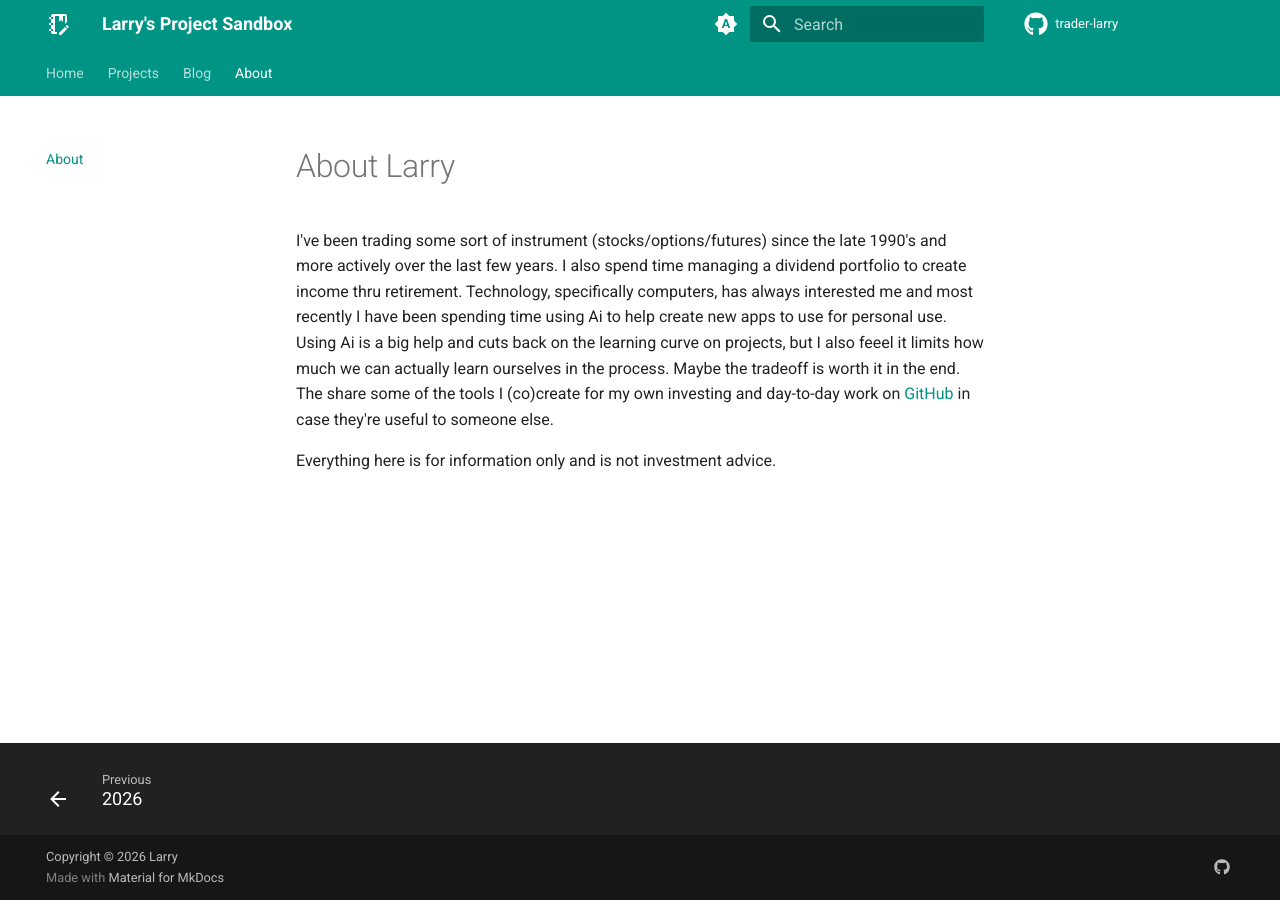
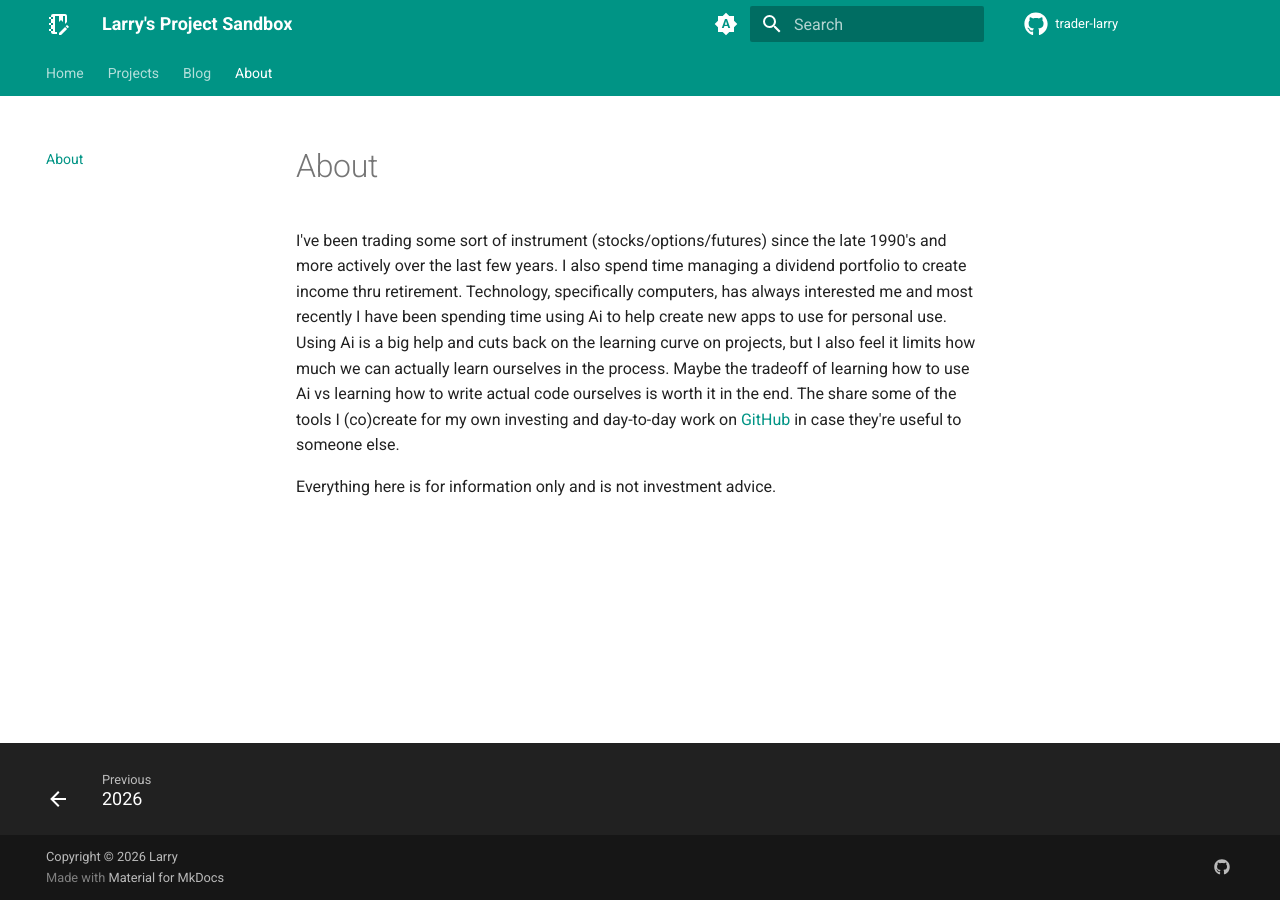
Before and after one commit to trader-larry/trader-larry.github.io, an MkDocs documentation site: the page built from docs/about.md, in a window 1280 px wide. Built offline with MkDocs 1.6.1 and Material for MkDocs 9.7.7, drawn with Linux system fonts in a browser that asks for light colours.

Commit message:
edited about page

```diff
--- a/docs/about.md
+++ b/docs/about.md
@@ -1,6 +1,6 @@
-# About Larry
+# About
 
-I've been trading some sort of instrument (stocks/options/futures) since the late 1990's and more actively over the last few years. I also spend time managing a dividend portfolio to create income thru retirement. Technology, specifically computers, has always interested me and most recently I have been spending time using Ai to help create new apps to use for personal use. Using Ai is a big help and cuts back on the learning curve on projects, but I also feeel it limits how much we can actually learn ourselves in the process. Maybe the tradeoff is worth it in the end. The share some of the tools I (co)create for my own investing and day-to-day work on [GitHub](https://github.com/trader-larry) in case they're useful to someone else.
+I've been trading some sort of instrument (stocks/options/futures) since the late 1990's and more actively over the last few years. I also spend time managing a dividend portfolio to create income thru retirement. Technology, specifically computers, has always interested me and most recently I have been spending time using Ai to help create new apps to use for personal use. Using Ai is a big help and cuts back on the learning curve on projects, but I also feel it limits how much we can actually learn ourselves in the process. Maybe the tradeoff of learning how to use Ai vs learning how to write actual code ourselves is worth it in the end. The share some of the tools I (co)create for my own investing and day-to-day work on [GitHub](https://github.com/trader-larry) in case they're useful to someone else.
 
 <!-- TODO: add a little more about yourself, and a way to reach you if you want one. -->
 
```
